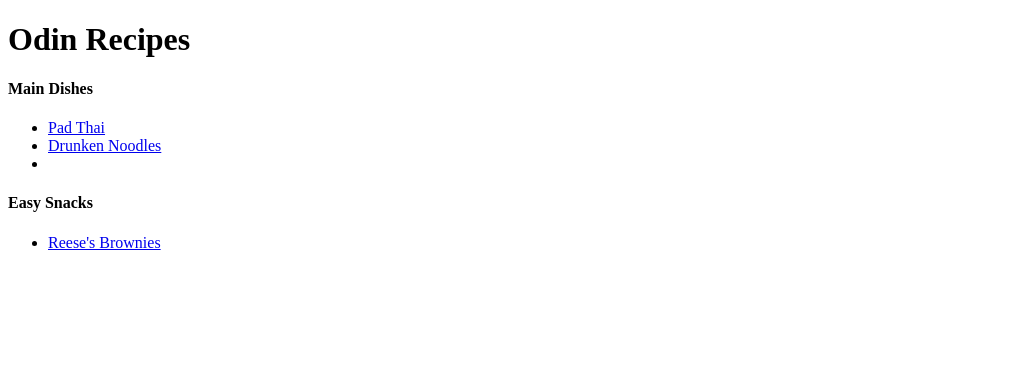
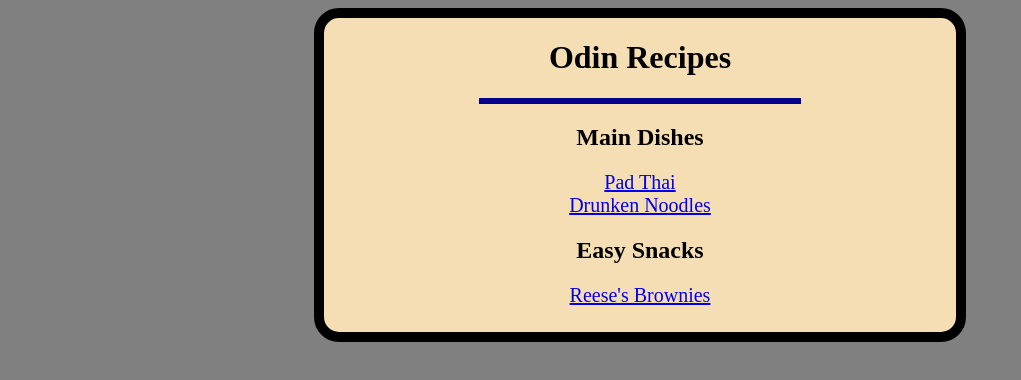
Before and after one commit to TheBirdsAreWatching/odin-recipes, a plain HTML site: page index.html in a window 1280 px wide. Shown: the whole page, without its empty margins (0-1021 px from the left). Drawn offline with Linux system fonts and the light colour scheme.

Commit message:
Updated index and added basic styling with style.css

```diff
--- a/index.html
+++ b/index.html
@@ -1,21 +1,27 @@
 <!DOCTYPE html>
 <html lang="en">
     <head>
+        <link rel="stylesheet" href="style.css">
         <meta charset="UTF-8">
         <meta name="viewport" content="width=device-width, initial-scale=1.0">
         <title>Recipes</title>
     </head>
     <body>
+        <main>
             <h1>Odin Recipes</h1>
-        <h4>Main Dishes</h4>
-        <ul>
+            <div class="divider"></div>
+            <section>
+                <h2>Main Dishes</h2>
+                <ul class="list">
                     <li><a href="./recipes/pad-thai.html" target="_blank" rel="noopener noreferrer nofollow">Pad Thai</a></li>
                     <li><a href="./recipes/drunken-noodles.html" target="_blank" rel="noopener noreferrer nofollow">Drunken Noodles</a></li>
                     <li></li>
                 </ul>
-        <h4>Easy Snacks</h4>
-        <ul>
+                <h2>Easy Snacks</h2>
+                <ul class="list">
                     <li><a href="./recipes/reeses-brownies.html" target="_blank" rel="noopener noreferrer nofollow">Reese's Brownies</a></li>
                 </ul>
+            </section>
+        </main>
     </body>
 </html>
--- /dev/null
+++ b/style.css
@@ -0,0 +1,28 @@
+body {
+    display: flex;
+    justify-content: center;
+    background-color: grey;
+}
+main {
+    border: 10px solid black;
+    max-width: 50%;
+    min-width: 50%;
+    height: auto;
+    padding-bottom: 25px;
+    text-align: center;
+    background-color: wheat;
+    border-radius: 25px;
+}
+.divider {
+    border: 3px solid darkblue;
+    max-width: 50%;
+    margin: auto;
+}
+ul.list {
+    list-style-type: none;
+    padding: 0;
+    margin: 0;;
+}
+ul.list a {
+    font-size: 20px;
+}
```
Lines whose indentation alone changed are shown as unchanged.
